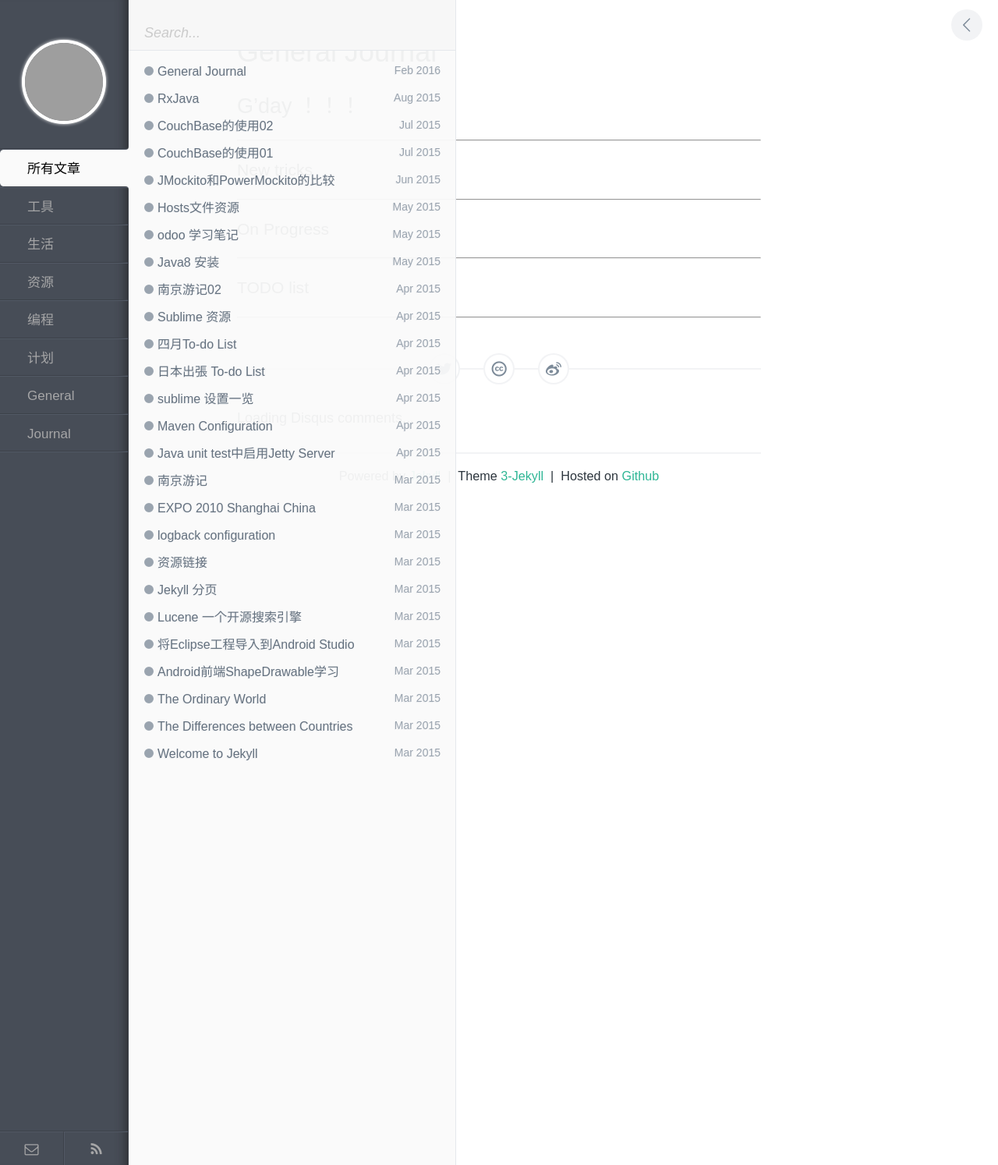
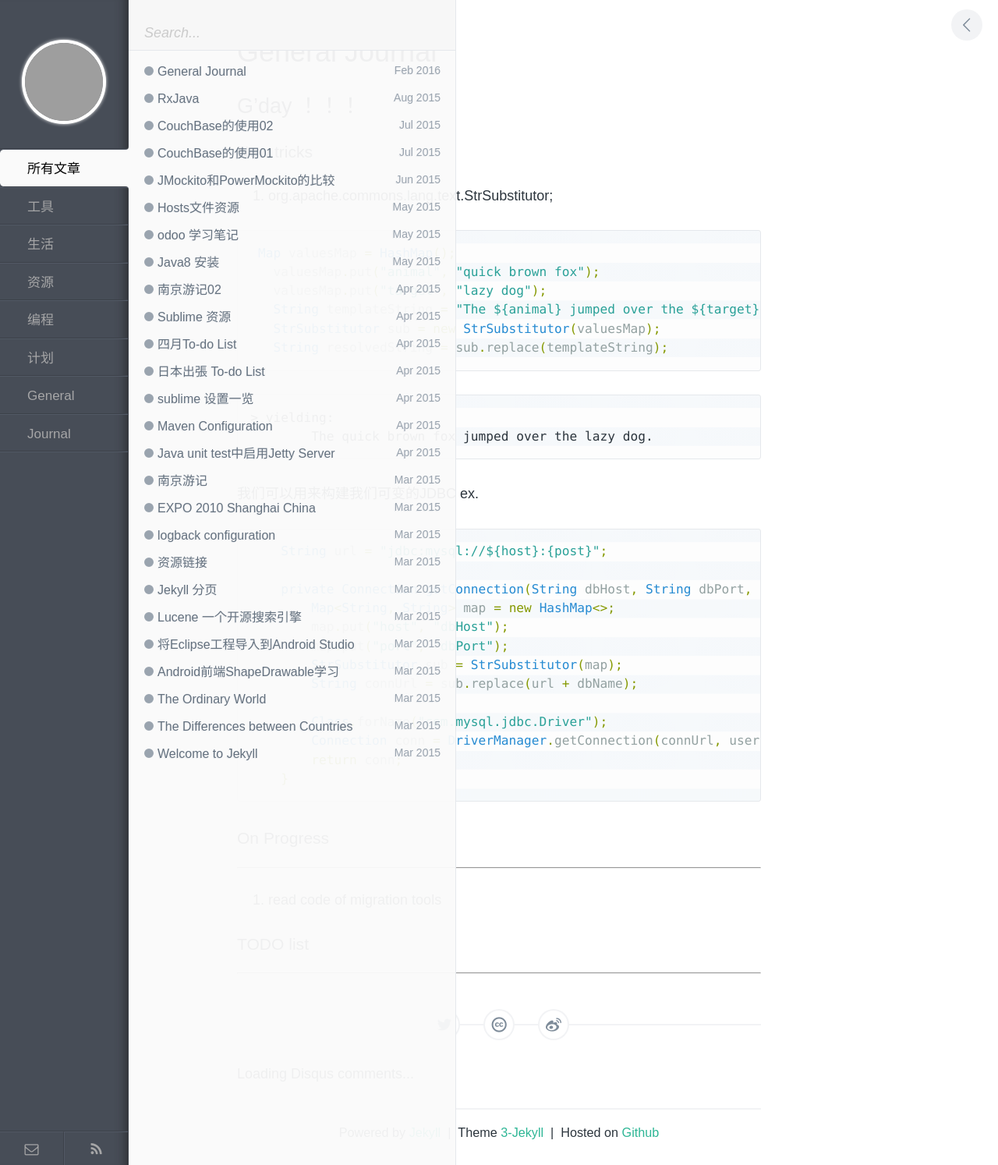
Before and after one commit to z00s/z00s.github.io, a Jekyll site: the page built from _posts/general-journal/2016-02-01-general-journal-2016.markdown, in a window 1280 px wide. Shown: the whole page at 78% size. Built offline with Jekyll 4.4.1, drawn with Linux system fonts in a browser that asks for light colours; nearby versions of some CDN libraries; comment, search, counter and statistics services are not loaded; grey boxes are pictures that could not be loaded.

Commit message:
dev: logged

````diff
--- a/_posts/general-journal/2016-02-01-general-journal-2016.markdown
+++ b/_posts/general-journal/2016-02-01-general-journal-2016.markdown
@@ -2,16 +2,47 @@
 layout: post
 title:  General Journal
 categories: General Journal
-keywords: book,2015
+keywords: book,2016
 ---
 
 # G'day ！！！
--- --
 
 ### New tricks
--- --
 
+1. org.apache.commons.lang.text.StrSubstitutor;
 
+``` java
+ Map valuesMap = HashMap();
+   valuesMap.put("animal", "quick brown fox");
+   valuesMap.put("target", "lazy dog");
+   String templateString = "The ${animal} jumped over the ${target}.";
+   StrSubstitutor sub = new StrSubstitutor(valuesMap);
+   String resolvedString = sub.replace(templateString);
+```
+
+```
+> yielding:
+        The quick brown fox jumped over the lazy dog.
+```
+
+我们可以用来构建我们可变的JDBC
+ex.
+
+```java
+    String url = "jdbc:mysql://${host}:{post}";
+
+    private Connection getConnection(String dbHost, String dbPort, String user, String pwd, String dbName) throws ClassNotFoundException, SQLException {
+        Map<String, String> map = new HashMap<>;
+        map.put("host", "dbHost");
+        map.put("port", "dbPort");
+        StrSubstitutor sub = StrSubstitutor(map);
+        String connUrl = sub.replace(url + dbName);
+
+        Class.forName("com.mysql.jdbc.Driver");
+        Connection conn = DriverManager.getConnection(connUrl, user, pwd);
+        return conn;
+    }
+```
 
 
 
@@ -19,7 +50,7 @@ keywords: book,2015
 ### On Progress
 -- --
 
-
+1. read code of migration tools
 
 
 
````
